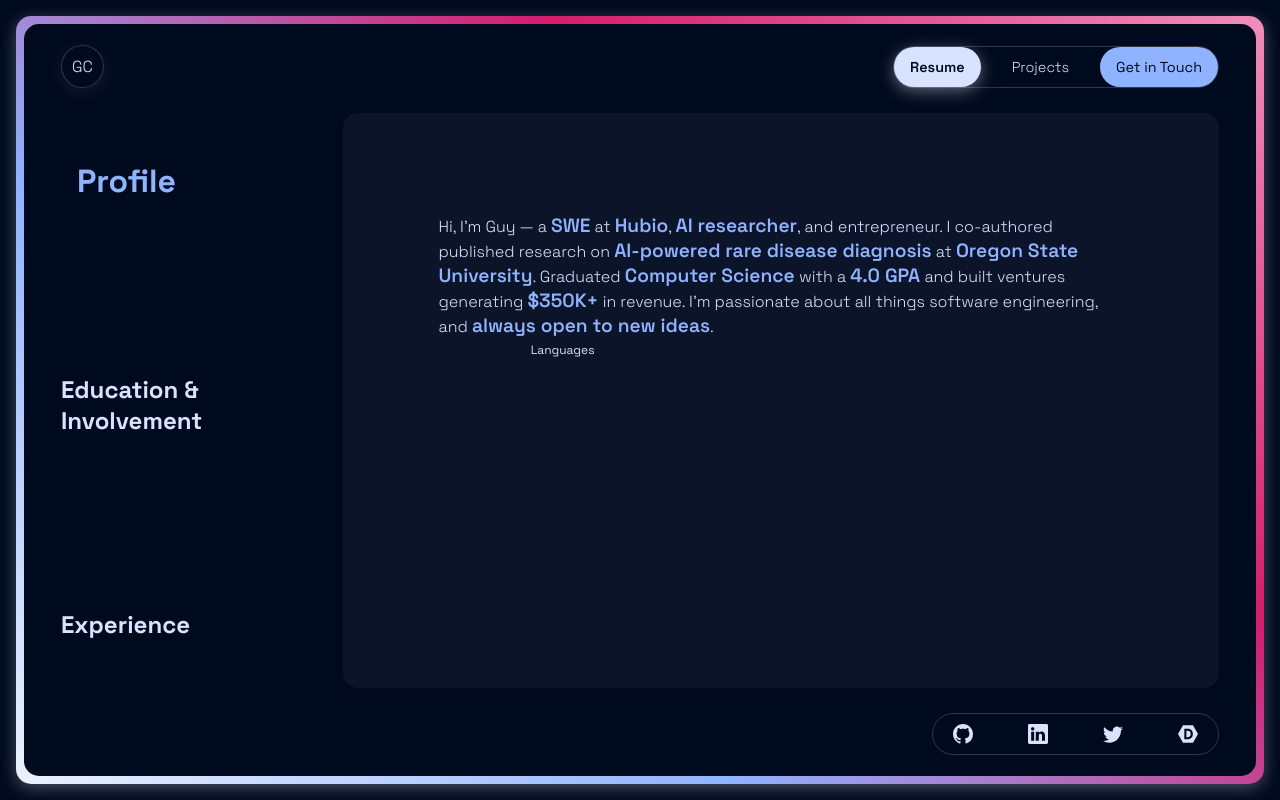
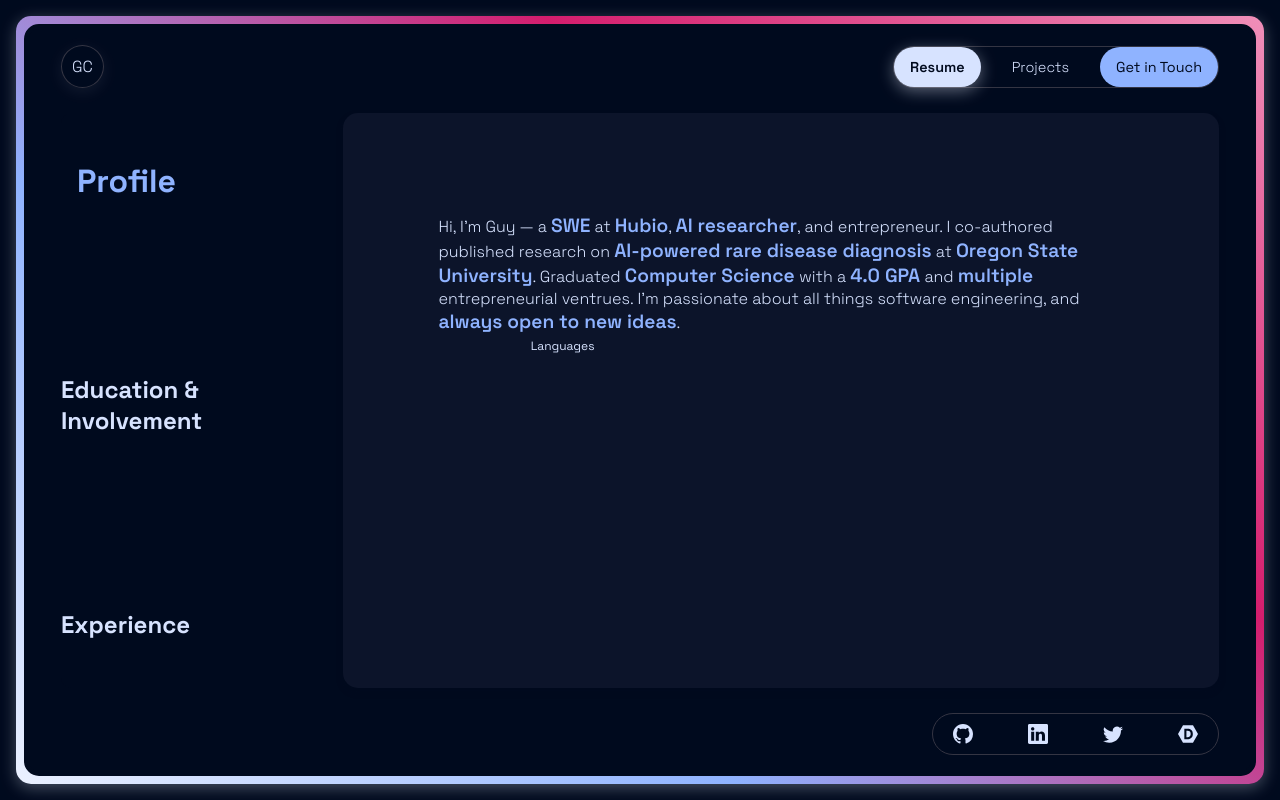
Before and after one commit to guycdev/portfolio-old, a React (Vite) app: page /resume in a window 1280 px wide. Built offline with nearby package versions, Linux system fonts and the light colour scheme; no server answers.

Commit message:
fix typo

```diff
--- a/src/sections/Resume/Profile.jsx
+++ b/src/sections/Resume/Profile.jsx
@@ -31,9 +31,9 @@ export default function Profile() {
             AI-powered rare disease diagnosis
           </a>{" "}
           at <span>Oregon State University</span>. Graduated{" "}
-          <span>Computer Science</span> with a <span>4.0 GPA</span> and built
-          ventures generating <span>$350K+</span> in revenue. I'm passionate
-          about all things software engineering, and{" "}
+          <span>Computer Science</span> with a <span>4.0 GPA</span> and{" "}
+          <span>multiple</span> entrepreneurial ventrues. I'm passionate about
+          all things software engineering, and{" "}
           <span>always open to new ideas</span>.
         </p>
         {/* <p className={styles.resumeSubheading}>
```
